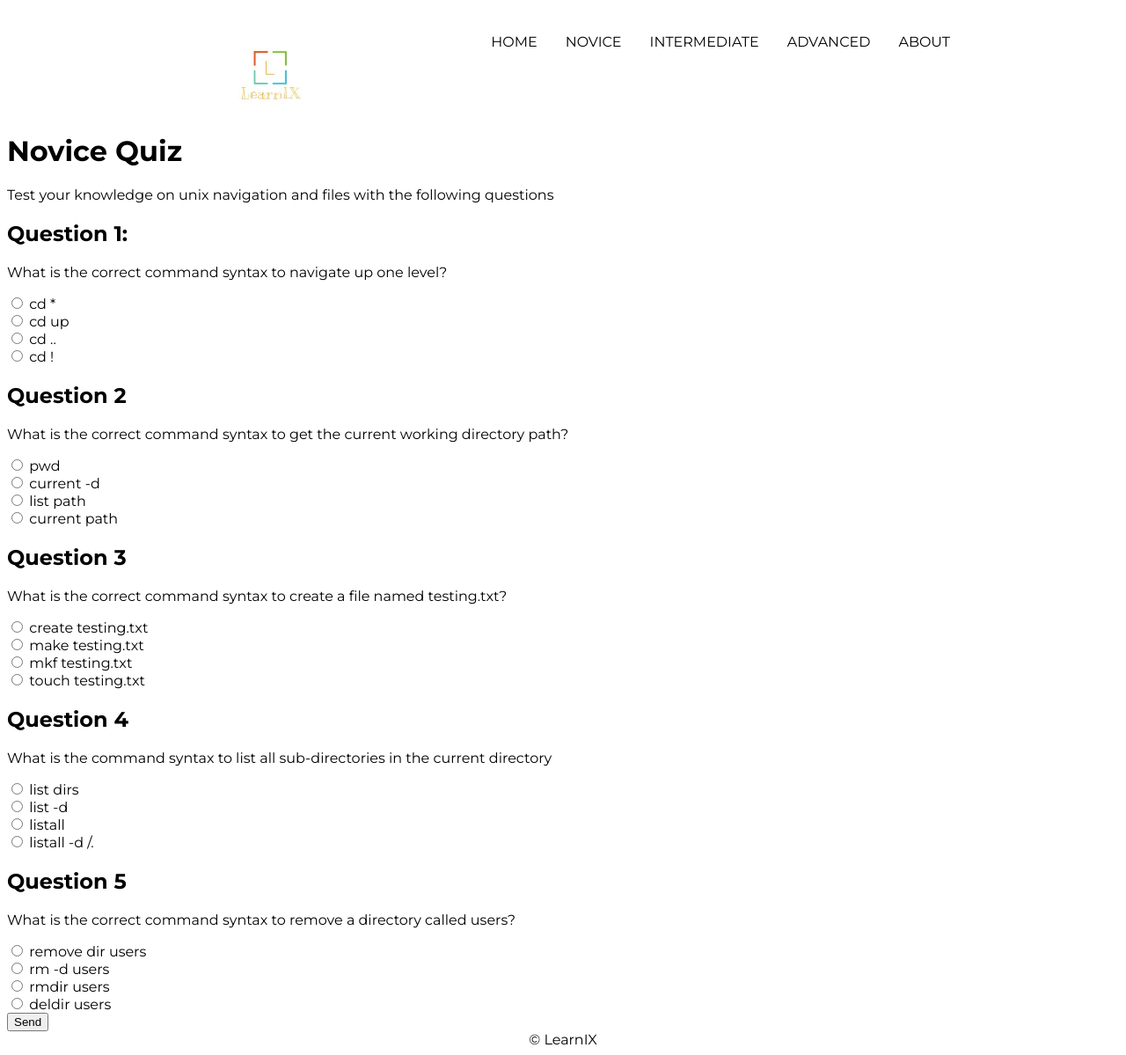
After one commit to jing899/LearnIX, a PHP site: page /novicequiz1.php in a window 1280 px wide. The commit adds this page. Shown: the whole page at 88% size. Run offline with PHP 8.4, Linux system fonts and the light colour scheme.

Commit message:
Changed navigation

```diff
--- a/assets/inc/header.php
+++ b/assets/inc/header.php
@@ -11,12 +11,9 @@ Shoujing Wu
 <html lang="en">
     <head>
         <title><?php echo $page;?></title>
-
         <link rel="stylesheet" type="text/css" href="<?php echo $path;?>assets/css/styles.css"/>
-
         <script type="text/javascript" src="<?php echo $path;?>assets/script/main.js"></script>
     </head>
-
     <body>
         <header>
             <nav id="nav">
@@ -30,28 +27,43 @@ Shoujing Wu
                     <li class="dropdown"><a class="dropbtn">ADVANCED</a>
                         <div class="dropdown-content">
                             <a>Advanced Programs</a>
+							<a>Advanced Programs Quiz</a>
                             <a>Regular Expressions</a>
+							<a>Regular Expressions Quiz</a>
                             <a>Users</a>
+							<a>Users Quiz</a>
                             <a>Advanced Commands</a>
+							<a>Advanced Commands Quiz</a>
                         </div>
                     </li>
                     <li class="dropdown"><a class="dropbtn">INTERMEDIATE</a>
                         <div class="dropdown-content">
                             <a>System Information</a>
+							<a>System Information Quiz</a>
                             <a>Pip/Yum</a>
+							<a>Pip/Yum Quiz</a>
                             <a>Processes</a>
+							<a>Processes Quiz</a>
                             <a>Root Level</a>
+							<a>Root Level Quiz</a>
                             <a>SSH</a>
+							<a>SSH Quiz</a>
                             <a>Commands</a>
+							<a>Commands Quiz</a>
                         </div>
                     </li>
                     <li class="dropdown"><a class="dropbtn">NOVICE</a>
                         <div class="dropdown-content">
                             <a>Navigation</a>
+							<a>Navigation Quiz</a>
                             <a>File Creation</a>
+							<a>File Creation Quiz</a>
                             <a>Permissions</a>
+							<a>Permissions Quiz</a>
                             <a>Command Line Programs</a>
+							<a>Command Line Programs Quiz</a>
                             <a>Basics</a>
+							<a>Basics Quiz</a>
                         </div>
                     </li>
                     <li><a href="">HOME</a>
--- /dev/null
+++ b/novicequiz1.php
@@ -0,0 +1,63 @@
+<!-- LEARNIX
+
+Filename:	quiz1.php
+Authors: 	Rachael Bogdany
+			Jon Healy
+			Lowell Pence
+			Shoujing Wu
+-->
+
+<?php
+	//include the header
+	$path = './';
+	$page = 'Quiz 1';
+	include $path.'assets/inc/header.php';
+?>
+
+<form name = "quiz1" onsubmit="return validateQuiz1()" action = "#" method = "get">
+	<h1>Novice Quiz</h1>
+	<p>Test your knowledge on unix navigation and files with the following questions</p>
+
+	<h2>Question 1:</h2>
+	<p>What is the correct command syntax to navigate up one level?</p>
+	<input type="radio" name ="upOne" value = "wrong" id="cd*"/> <label for="cd*">cd *</label><br>
+	<input type="radio" name ="upOne" value = "wrong" id="cdUp"/> <label for="cdUp">cd up</label><br>
+	<input type="radio" name ="upOne" value = "correct" id="cd.."/> <label for="cd..">cd ..</label><br>
+	<input type="radio" name ="upOne" value = "wrong" id="cd!"/> <label for="cd!">cd !</label><br>
+
+	<h2>Question 2</h2>
+	<p>What is the correct command syntax to get the current working directory path?</p>
+	<input type="radio" name ="curPath" value = "correct" id="pwd"/> <label for="pwd">pwd</label><br>
+	<input type="radio" name ="curPath" value = "wrong" id="current"/> <label for="current">current -d</label><br>
+	<input type="radio" name ="curPath" value = "wrong" id="list*"/> <label for="list*">list path</label><br>
+	<input type="radio" name ="curPath" value = "wrong" id="currentP"/> <label for="currentP">current path</label><br>
+
+	<h2>Question 3</h2>
+	<p>What is the correct command syntax to create a file named testing.txt?</p>
+	<input type="radio" name ="create" value = "wrong" id="createT"/> <label for="createT">create testing.txt</label><br>
+	<input type="radio" name ="create" value = "wrong" id="makeT"/> <label for="makeT">make testing.txt</label><br>
+	<input type="radio" name ="create" value = "wrong" id="mkf"/> <label for="mkf">mkf testing.txt</label><br>
+	<input type="radio" name ="create" value = "correct" id="touch"/> <label for="touch">touch testing.txt</label><br>
+
+	<h2 id = "qs4">Question 4</h2>
+	<p>What is the command syntax to list all sub-directories in the current directory</p>
+	<input type="radio" name ="list" value = "wrong" id="listDirs"/> <label for="listDirs">list dirs</label><br>
+	<input type="radio" name ="list" value = "correct" id="listD"/> <label for="listD">list -d</label><br>
+	<input type="radio" name ="list" value = "wrong" id="listAll"/> <label for="listAll">listall</label><br>
+	<input type="radio" name ="list" value = "wrong" id="list"/> <label for="list">listall -d /.</label><br>
+
+	<h2 id = "qs5">Question 5</h2>
+	<p>What is the correct command syntax to remove a directory called users?</p>
+	<input type="radio" name ="remove" value = "wrong" id="rmd"/> <label for="rmd">remove dir users</label><br>
+	<input type="radio" name ="remove" value = "wrong" id="rm"/> <label for="rm">rm -d users</label><br>
+	<input type="radio" name ="remove" value = "correct" id="rmdir"/> <label for="rmdir">rmdir users</label><br>
+	<input type="radio" name ="remove" value = "wrong" id="deldir"/> <label for="deldir">deldir users</label><br>
+
+	<input type="submit"  name="Submit"  value="Send"  />
+
+</form>
+
+<?php
+	//include the footer
+	include $path.'assets/inc/footer.php';
+?>
```
Also changed, not shown: novice2.php (added, +26 -0 lines), quiz1.php (deleted, +0 -63 lines), novice1.php (renamed from tutorial1.php).
